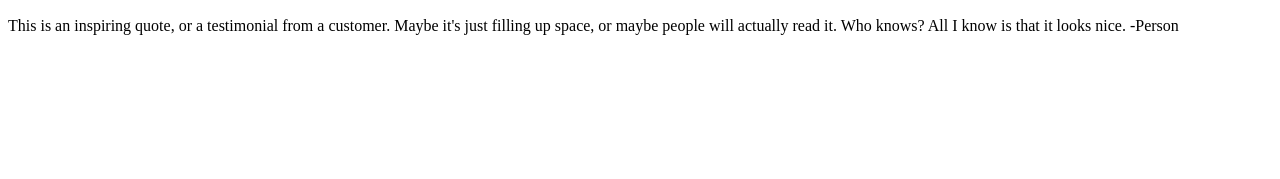
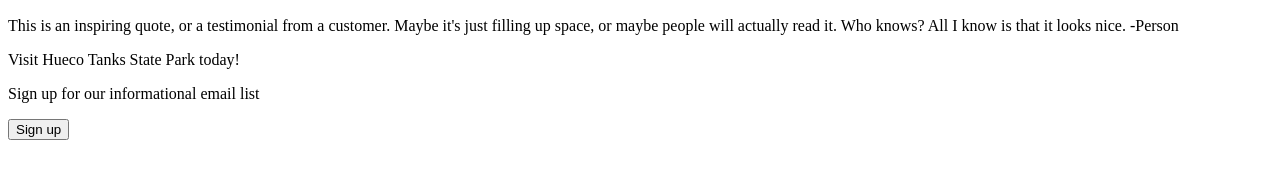
Before and after one commit to tim-tersigni/odin-landing-page, a plain HTML site: page index.html in a window 1280 px wide. Shown: the part 209-388 px from the top of the page. Drawn offline with Linux system fonts and the light colour scheme.

Commit message:
Add call to action

```diff
--- a/index.html
+++ b/index.html
@@ -38,5 +38,15 @@
   <div class="quote">
     <p><span class="quote-text">This is an inspiring quote, or a testimonial from a customer. Maybe it's just filling up space, or maybe people will actually read it. Who knows? All I know is that it looks nice.</span> <span class="quote-author">-Person</span></p>
   </div>
+
+  <div class="call-to-action">
+    <div class="action-modal">
+      <div class="modal-left-container">
+        <p>Visit Hueco Tanks State Park today!</p>
+        <p>Sign up for our informational email list</p>
+      </div>
+      <button type="button">Sign up</button>
+    </div>
+  </div>
 </body>
 </html>
```
